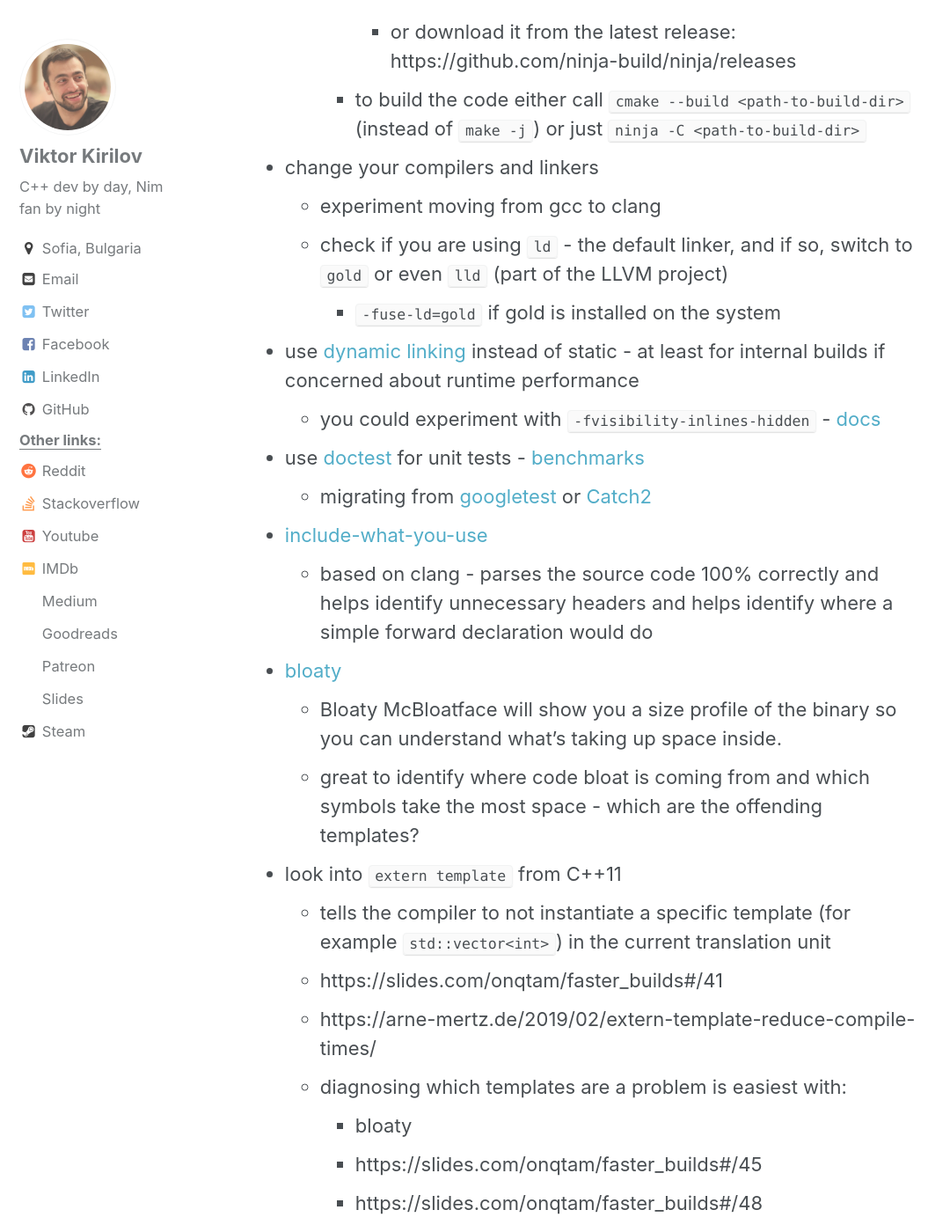
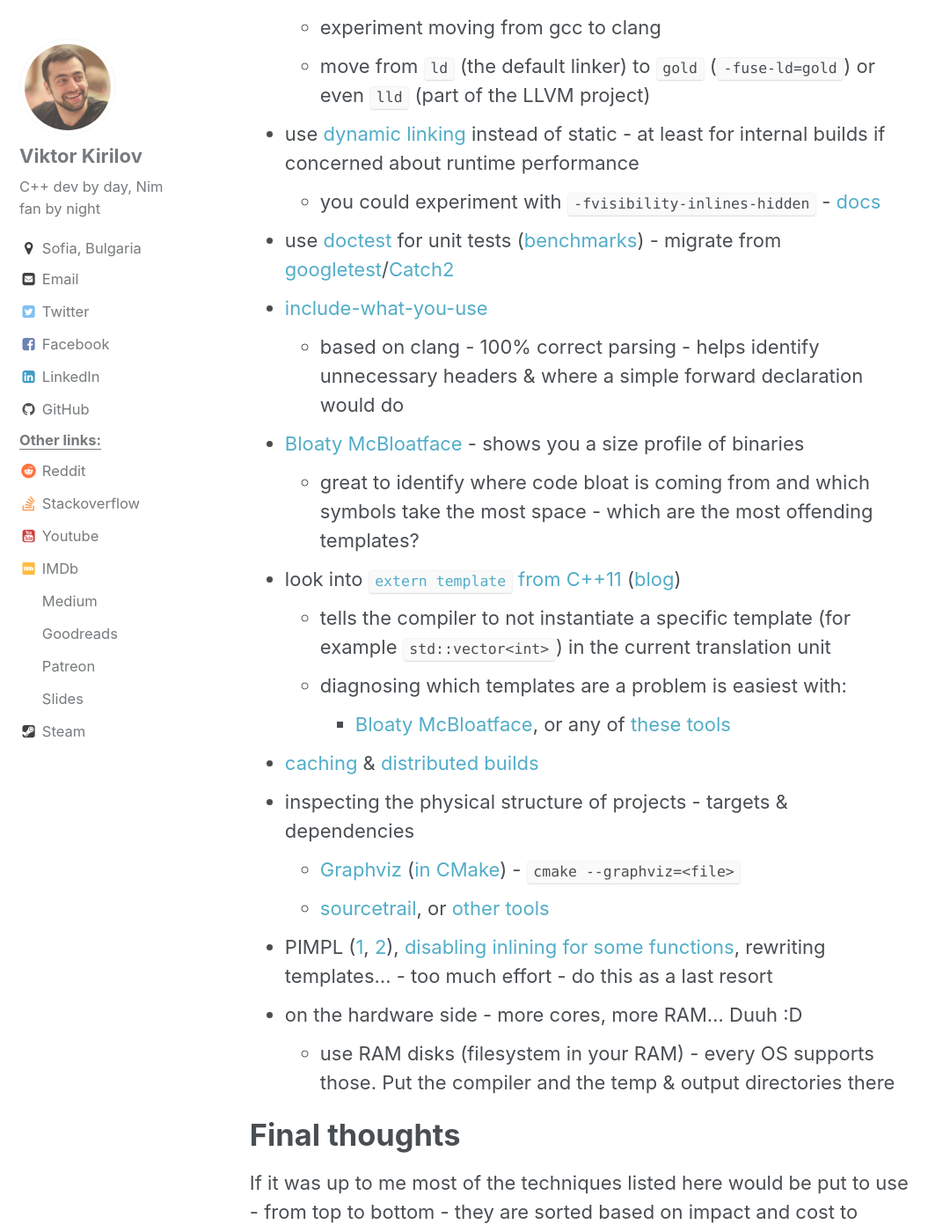
Before and after one commit to onqtam/onqtam.github.io, a Jekyll site: the page built from _posts/2019-12-12-pch-unity-cmake-3-16.md, in a window 1280 px wide and 1400 px high, scrolled down 8435 px. Shown: the whole window at 88% size, without its empty margins (0-1080 px from the left). Built offline with Jekyll 4.4.1, drawn with Linux system fonts in a browser that asks for light colours; comment, search, counter and statistics services are not loaded; some of the changed text lies outside the part shown.

Commit message:
fixed partially

````diff
--- a/_posts/2019-12-12-pch-unity-cmake-3-16.md
+++ b/_posts/2019-12-12-pch-unity-cmake-3-16.md
@@ -40,10 +40,10 @@
     - you could have per-project precompiled header files or you could [reuse a PCH from one CMake target in another](https://cmake.org/cmake/help/latest/command/target_precompile_headers.html#reusing-precompile-headers) - remember that each PCH takes around ~50-200MB and takes some time to compile...
 - you could list the headers which you want precompiled directly in the call to ```target_precompile_headers``` and even set them as ```PUBLIC```/```PRIVATE``` selectively so other targets which link to the current one would also precompile those, but I'm old fashioned and prefer to maintain the PCH for each target on my own.
 
-### Some final notes:
+### Some problems
 - adding a header which was used only in 30% of the ```.cpp``` files to the precompiled header means that all ```.cpp``` files in the target will now have access to it - in time more files might start depending on it without you even noticing - the code might not build without the PCH anymore
     - do you care if it compiles successfully without a PCH? If so, make every ```.cpp``` explicitly include the precompiled header. This would be problematic if the same ```.cpp``` file is used in 2 or more CMake targets with different PCHs but in that case you should probably move that ```.cpp``` into a static lib, compile it only once and link against that!
-- if you are using GCC but are using ccls/clangd or anything else as a language server which is based on clang - those tools might not work because they will try to read the ```.gch``` file produced by GCC - [bug report](https://bugs.llvm.org/show_bug.cgi?id=41579)
+- if you are using GCC but are using ```ccls```/```cquery```/```clangd```/```rtags``` or anything based on clang as a language server - those tools might not work because they will try to read the ```.gch``` file produced by GCC - [bug report](https://bugs.llvm.org/show_bug.cgi?id=41579)
 
 # Unity builds
 
@@ -70,7 +70,7 @@
     - or use [```SKIP_UNITY_BUILD_INCLUSION```](https://cmake.org/cmake/help/latest/prop_sf/SKIP_UNITY_BUILD_INCLUSION.html) to exclude one
 - about 10-20 ```.cpp``` files per unity is the most optimal
     - this is controlled through the [```UNITY_BUILD_BATCH_SIZE```](https://cmake.org/cmake/help/latest/prop_tgt/UNITY_BUILD_BATCH_SIZE.html) target property - default is 8 (can be set globally with [```CMAKE_UNITY_BUILD_BATCH_SIZE```](https://cmake.org/cmake/help/latest/variable/CMAKE_UNITY_BUILD_BATCH_SIZE.html())
-    - don't worry if a target has few ```.cpp``` files - if it has more than 1 it would benefit from a unity build, + any decent build system such as ninja will schedule ```.obj``` files from different targets to be compiled in parallel
+    - don't worry if a target has few ```.cpp``` files - if it has more than 1 it would benefit from a unity build, + decent build systems like ninja will schedule ```.obj``` files from different targets to be built in parallel
 - the unity ```.cpp``` files will go in the build directory - you don't have to maintain them or add them to version control
 
 ### Initial problems when trying to compile a project as unity
@@ -81,10 +81,10 @@
     - mostly because some ```.cpp``` file uses a namespace, and then some other ```.cpp``` file which ends up in the same unity ```.cpp``` cannot compile
     - either remove the ```using namespace ...``` stuff or fully qualify symbols where necessary (can use ```::``` to mean *from global scope*)
 - some macros might have to be explicitly ```#undef```-ined at the end of the ```.cpp``` files where they are defined/used
-    - or rewritten to C++ constructs - macros are **$h1t** anyway
-    - or take a look at [```UNITY_BUILD_CODE_BEFORE_INCLUDE```](https://cmake.org/cmake/help/latest/prop_tgt/UNITY_BUILD_CODE_BEFORE_INCLUDE.html) and [```UNITY_BUILD_CODE_AFTER_INCLUDE```](https://cmake.org/cmake/help/latest/prop_tgt/UNITY_BUILD_CODE_AFTER_INCLUDE.html)
+    - take a look at [```UNITY_BUILD_CODE_BEFORE_INCLUDE```](https://cmake.org/cmake/help/latest/prop_tgt/UNITY_BUILD_CODE_BEFORE_INCLUDE.html) and [```UNITY_BUILD_CODE_AFTER_INCLUDE```](https://cmake.org/cmake/help/latest/prop_tgt/UNITY_BUILD_CODE_AFTER_INCLUDE.html)
+    - or rewrite them to C++ constructs - macros are **$h1t** anyway
 - another more obscure possible problem: if a static library gets built as a unity build => there are fewer ```.obj``` files stitched together, and if some other target links to the static library and uses only some symbols - from a few of the original ```.obj``` files, it might no longer link because now there are other symbols in the same ```.obj``` file where the needed symbols reside, and those other symbols might need some other symbols which are in some other static library
-    - solution: find what else needs to be linked against - because of this newly dragged link dependency
+    - solution: find what else needs to be linked in
 - unity build failures are rare after the initial cleanup (and if everyone uses unity builds locally there wouldn't be any)
 - it took me about ~2 full days to compile about 2000 ```.cpp``` files in 20+ different CMake targets as unity in my current company ([NuoDB](https://www.nuodb.com/)])
 
@@ -96,62 +96,46 @@
 - unity builds should eventually become the default mode for building
     - there should be a separate CI build that checks that the project still compiles not as unity - checking for missing includes.
 
-### Some final notes:
-- if you use ```-DCMAKE_EXPORT_COMPILE_COMMANDS=ON``` you get a file called ```compile_commands.json``` generated by CMake in the build folder
-    - that file contains compile commands for each translation unit - with all definitions and includes necessary for parsing the C++
-    - that file is used by tools such as ```ccls```/```cquery```/```clangd```/```rtags``` - language servers which are usually integrated with editors and IDEs such as ```vim```/```emacs```/```VSCode``` for intellisense (code completion, refactoring and syntax highlighting)
-    - when using unity builds the build information there will not contain compile commands for the specific ```.cpp``` files but only for the actual unity ```.cpp``` files - these tools might stop working correctly ([bug report](https://gitlab.kitware.com/cmake/cmake/issues/19826)). In my current company we have a script which calls CMake and this is what it does:
-        - calls CMake once with disabled unity builds + generation of the ```compile_commands.json``` file
-        - calls CMake again with unity builds enabled + no generation for that file
-        - => the only downside of this is that if later we invoke our build system directly and it detects changes in CMake and reconfigures/regenerates the build files, it will be done with unity enabled & the generation of ```compile_commands.json``` disabled
+### Some problems
+If you use ```-DCMAKE_EXPORT_COMPILE_COMMANDS=ON``` you get a file called ```compile_commands.json``` generated by CMake in the build folder
+- that file contains compile commands for each translation unit - with all definitions and includes necessary for parsing the C++
+- that file is used by tools such as ```ccls```/```cquery```/```clangd```/```rtags``` - language servers which are usually integrated with editors and IDEs such as ```vim```/```emacs```/```VSCode``` for intellisense (code completion, refactoring and syntax highlighting)
+- when using unity builds the build information there will not contain compile commands for the specific ```.cpp``` files but only for the actual unity ```.cpp``` files - these tools might stop working correctly ([bug report](https://gitlab.kitware.com/cmake/cmake/issues/19826)). In my current company we have a wrapper script which does the calls to CMake like this:
+    - calls CMake once with disabled unity builds + generation of the ```compile_commands.json``` file
+    - calls CMake again with unity builds enabled + no ```compile_commands.json```
+    - => the only downside of this is that if later we invoke our build system directly and it detects changes in CMake and reconfigures/regenerates the build files, it will be done with unity enabled & the generation of ```compile_commands.json``` disabled - perhaps leaving it stale
 
 # Some other good tips to make builds faster
 
-- use ninja instead of GNU make
-    - superior scheduler, dependency tracking & change detection - optimal parallelization of building object files and linking targets
-    - originally developed in Google for building Google Chrome
+- use [ninja](https://ninja-build.org/) instead of GNU make - developed for building Google Chrome
+    - superior scheduler, dependency tracking & change detection - optimal parallelization of building object files and linking targets - just a single standalone portable binary
     - CMake can generate ninja build files instead of Makefiles
         - just pass ```-G "Ninja"``` when calling CMake
-        - ninja is a standalone portable binary
-            - should be available as a package ```ninja``` or ```ninja-build``` in linux distros
-            - or download it from the latest release: https://github.com/ninja-build/ninja/releases
         - to build the code either call ```cmake --build <path-to-build-dir>``` (instead of ```make -j```) or just ```ninja -C <path-to-build-dir>```
 - change your compilers and linkers
     - experiment moving from gcc to clang
-    - check if you are using ```ld``` - the default linker, and if so, switch to ```gold``` or even ```lld``` (part of the LLVM project)
-        - ```-fuse-ld=gold``` if gold is installed on the system
+    - move from ```ld``` (the default linker) to ```gold``` (```-fuse-ld=gold```) or even ```lld``` (part of the LLVM project)
 - use [dynamic linking](https://slides.com/onqtam/faster_builds#/62) instead of static - at least for internal builds if concerned about runtime performance
     - you could experiment with ```-fvisibility-inlines-hidden``` - [docs](https://gcc.gnu.org/wiki/Visibility)
-- use [doctest](https://github.com/onqtam/doctest/) for unit tests - [benchmarks](https://github.com/onqtam/doctest/blob/master/doc/markdown/benchmarks.md)
-    - migrating from [googletest](https://github.com/onqtam/doctest/blob/master/doc/markdown/faq.md#how-is-doctest-different-from-google-test) or [Catch2](https://github.com/onqtam/doctest/blob/master/doc/markdown/faq.md#how-is-doctest-different-from-catch)
+- use [doctest](https://github.com/onqtam/doctest/) for unit tests ([benchmarks](https://github.com/onqtam/doctest/blob/master/doc/markdown/benchmarks.md)) - migrate from [googletest](https://github.com/onqtam/doctest/blob/master/doc/markdown/faq.md#how-is-doctest-different-from-google-test)/[Catch2](https://github.com/onqtam/doctest/blob/master/doc/markdown/faq.md#how-is-doctest-different-from-catch)
 - [include-what-you-use](https://github.com/include-what-you-use/include-what-you-use)
-    - based on clang - parses the source code 100% correctly and helps identify unnecessary headers and helps identify where a simple forward declaration would do
-- [bloaty](https://github.com/google/bloaty)
-    - Bloaty McBloatface will show you a size profile of the binary so you can understand what's taking up space inside.
-    - great to identify where code bloat is coming from and which symbols take the most space - which are the offending templates?
-- look into ```extern template``` from C++11
+    - based on clang - 100% correct parsing - helps identify unnecessary headers & where a simple forward declaration would do
+- [Bloaty McBloatface](https://github.com/google/bloaty) - shows you a size profile of binaries
+    - great to identify where code bloat is coming from and which symbols take the most space - which are the most offending templates?
+- look into [```extern template``` from C++11](https://slides.com/onqtam/faster_builds#/41) ([blog](https://arne-mertz.de/2019/02/extern-template-reduce-compile-times/))
     - tells the compiler to not instantiate a specific template (for example ```std::vector<int>```) in the current translation unit
-    - https://slides.com/onqtam/faster_builds#/41
-    - https://arne-mertz.de/2019/02/extern-template-reduce-compile-times/
     - diagnosing which templates are a problem is easiest with:
-        - bloaty
-        - https://slides.com/onqtam/faster_builds#/45
-        - https://slides.com/onqtam/faster_builds#/48
+        - [Bloaty McBloatface](https://github.com/google/bloaty), or any of [these](https://slides.com/onqtam/faster_builds#/45) [tools](https://slides.com/onqtam/faster_builds#/48)
 - [caching](https://slides.com/onqtam/faster_builds#/67) & [distributed builds](https://slides.com/onqtam/faster_builds#/70)
 - inspecting the physical structure of projects - targets & dependencies
-    - https://www.sourcetrail.com/
-    - ```cmake --graphviz=<file>```
-        - https://cmake.org/cmake/help/latest/module/CMakeGraphVizOptions.html
-        - http://www.graphviz.org/
-    - https://slides.com/onqtam/faster_builds#/75
-    - https://slides.com/onqtam/faster_builds#/22
-- PIMPL, disabling inlining for some functions, rewriting templates... - too much effort and little gain - do this as a last resort.
-- on the hardware side
-    - more cores, more RAM...
-    - use RAM disks (filesystem in your RAM) - every OS supports those. Put the compiler and the temp & output directories there.
+    - [Graphviz](http://www.graphviz.org/) ([in CMake](https://cmake.org/cmake/help/latest/module/CMakeGraphVizOptions.html)) - ```cmake --graphviz=<file>```
+    - [sourcetrail](https://www.sourcetrail.com/), or [other](https://slides.com/onqtam/faster_builds#/75) [tools](https://slides.com/onqtam/faster_builds#/22)
+- PIMPL ([1](https://slides.com/onqtam/faster_builds#/27), [2](https://slides.com/onqtam/faster_builds#/28)), [disabling inlining for some functions](https://slides.com/onqtam/faster_builds#/38), rewriting templates... - too much effort - do this as a last resort
+- on the hardware side - more cores, more RAM... Duuh :D
+    - use RAM disks (filesystem in your RAM) - every OS supports those. Put the compiler and the temp & output directories there
 
 # Final thoughts
 
 If it was up to me most of the techniques listed here would be put to use - from top to bottom - they are sorted based on impact and cost to implement. Slow builds don't just waste time - they also break the 'flow' (context switching) and discourage refactoring and experimentation - how do you put a price on that?
 
-Based on my [```The Hitchhiker's Guide to Faster Builds```](https://www.youtube.com/watch?v=anbOy47fBYI) talk ([slides](https://slides.com/onqtam/faster_builds)):
+Based on my [```The Hitchhiker's Guide to Faster Builds```](https://www.youtube.com/watch?v=anbOy47fBYI) talk ([slides](https://slides.com/onqtam/faster_builds)).
````
Also changed, not shown: other parts of _posts/2019-12-12-pch-unity-cmake-3-16.md (+1 -1 lines).
